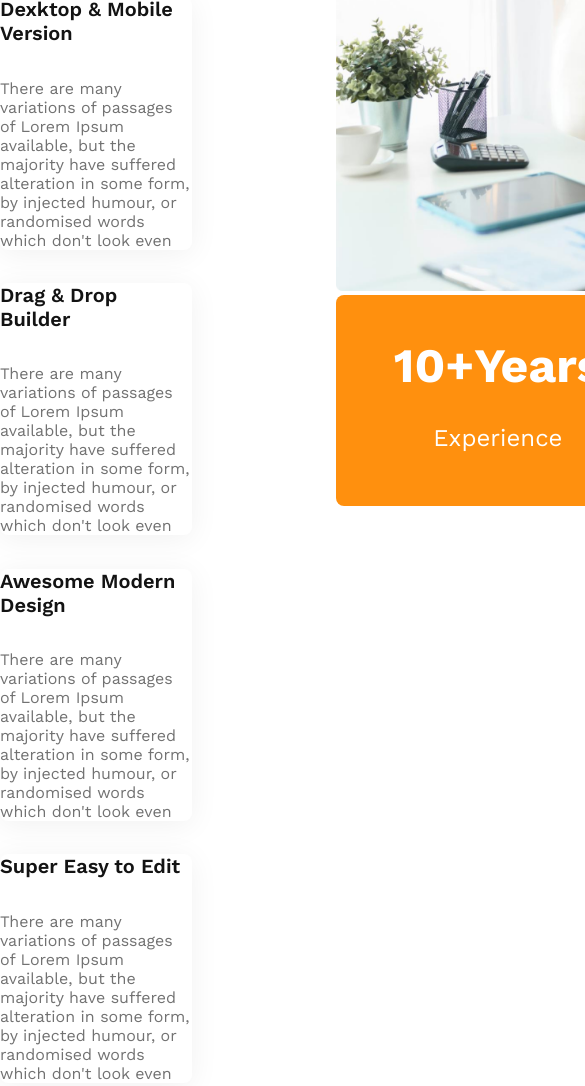
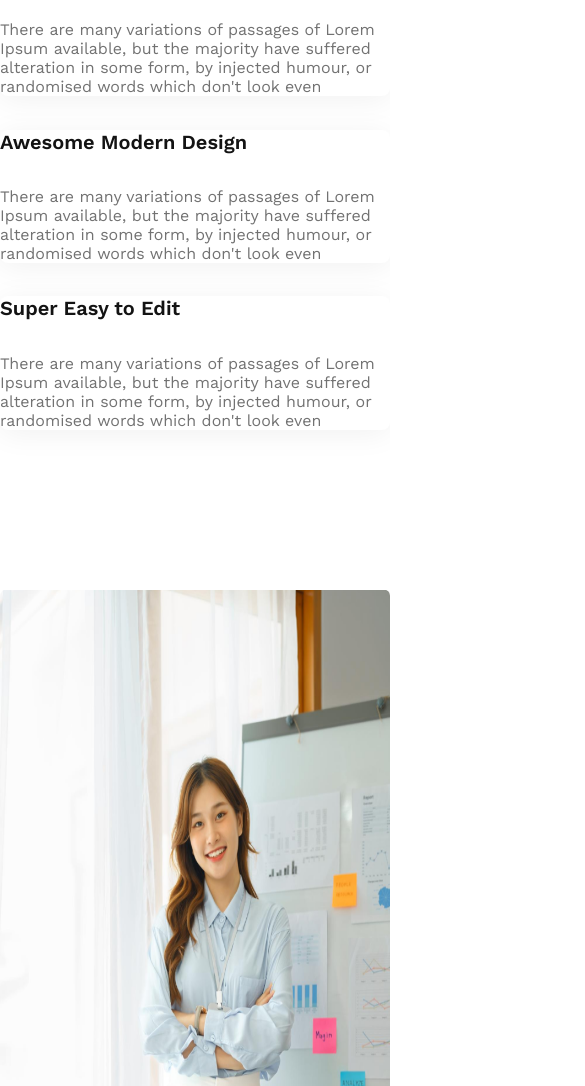
Before and after one commit to tarekibnkhayer/g3-architects, a plain HTML site: page index.html in a window 390 px wide. Shown: the part 3570-4656 px from the top of the page, 585 px wide, since content can reach past the window. Drawn offline with nearby package versions, Linux system fonts and the light colour scheme.

Commit message:
complete task for small device

```diff
--- a/style.css
+++ b/style.css
@@ -141,6 +141,9 @@ background: #FF900E;
 width: 15rem;
 height: 8rem;
 padding: 2.6rem;
+position: relative;
+bottom: 100px;
+right: 50px;
 }
 .experience h2{
     color: #FFF;
@@ -256,7 +259,12 @@ margin-bottom: 3rem;
         gap: 2.5rem;
         align-items: center;
     }
-
+    .feature{
+        flex-direction: column;
+    }
+   .feature-img img{
+    width: 100%;
+   }
 
 }
 
```
